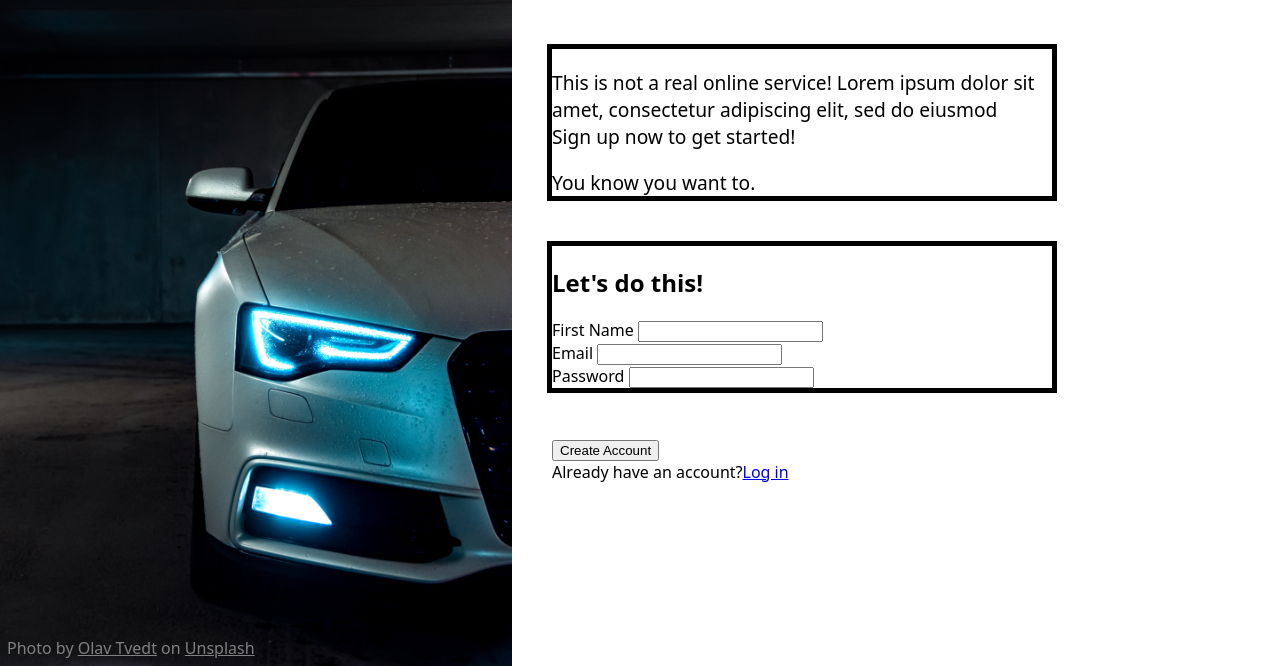
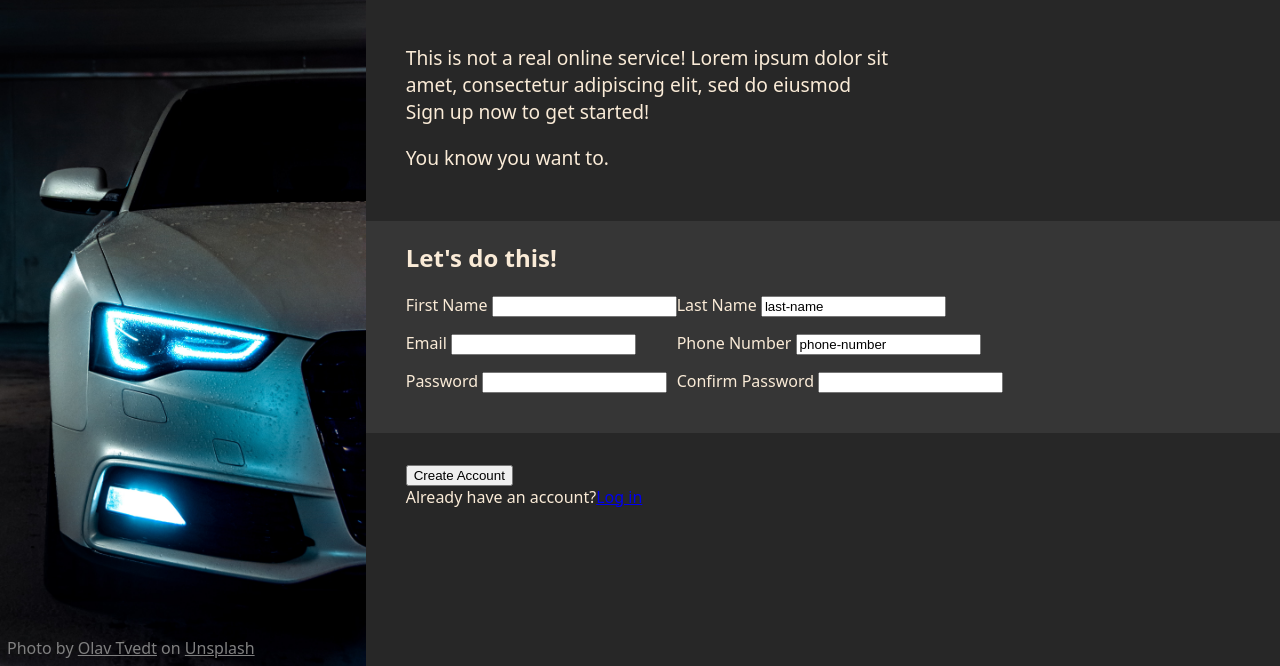
Before and after one commit to Gabefire/sign-up-form, a plain HTML site: page index.html in a window 1280 px wide. Shown: the part 134-800 px from the top of the page. Drawn offline with Linux system fonts and the light colour scheme; files whose address does not match are found by name.

Commit message:
Added some form styling

```diff
--- a/index.html
+++ b/index.html
@@ -21,8 +21,11 @@
             <div>You know you want to.</div>
         </div>
         <form action="example.com/path" method="post">
-            <section class="left-side">
+
+            <section class="top-form">
                 <h1>Let's do this!</h1>
+                <div class="text-inputs">
+                    <div class="left-side">
                         <label for="first-name">
                             First Name
                             <input type="text" id="first-name" name="first-name">
@@ -35,16 +38,28 @@
                             Password
                             <input type="password" id="user-password" name="password">
                         </label>
+                    </div>
+                    <div class="right-side">
+                        <label for="last-name">
+                            Last Name
+                            <input type="text" id="last-name" value="last-name">
+                        </label>
+                        <label for="phone-number">
+                            Phone Number
+                            <input type="text" id="phone-number" value="phone-number">
+                        </label>
+                        <label for="confirm-password">
+                            Confirm Password
+                            <input type="password" id="confirm-password">
+                        </label>
+                </div>
+                </div>
             </section>
-            <section>
-                <br>
-
+            <section class="bottom-form">
+                <button type="submit">Create Account</button>
+                <div>Already have an account?<a href=" ">Log in</a></div>
             </section>
         </form>
-        <div class="footer-container">
-            <button>Create Account</button>
-            <div>Already have an account?<a href=" ">Log in</a></div>
-        </div>
     </div>
 </body>
 </html>
--- a/styles.css
+++ b/styles.css
@@ -1,6 +1,7 @@
 body {
     display: flex;
     margin: 0;
+    padding: 0;
     font-family: system-ui, "Segoe UI", Roboto, Helvetica, Arial, sans-serif, "Apple Color Emoji", "Segoe UI Emoji", "Segoe UI Symbol";
 }
 
@@ -67,22 +68,55 @@ header img{
     display: flex;
     flex-direction: column;
     justify-content: center;
-    margin-left: 40px;
+    margin-right: 0;
     gap: 50px;
+    background-color: rgb(39, 39, 39);
+    color: antiquewhite;
+    width: 100vw;
 }
 
 .form-content .text-container {
-    outline: black solid 5px;
     width: 500px;
+    padding-left: 40px;
     font-size: 1.2rem;
 }
 
 .form-content form{
-    outline: black solid 5px;
     display: flex;
+    flex-direction: column;
+
 }
 
-form .left-side {
+.form-content h1 {
+    padding-left: 40px;
+    padding-bottom: 0;
+}
+
+.form-content .top-form{
+    padding-bottom: 40px;
     display: flex;
     flex-direction: column;
+    background-color: rgb(54, 54, 54);
 }
+
+.top-form .text-inputs {
+    display: flex;
+    padding-left: 40px;
+}
+
+.left-side {
+    display: flex;
+    flex-direction: column;
+    gap: 15px;
+}
+
+.right-side {
+    display: flex;
+    flex-direction: column;
+    gap: 15px;
+}
+
+.form-content .bottom-form {
+    padding-left: 40px;
+    padding-top: 30px;
+}
```
Lines whose indentation alone changed are shown as unchanged.
